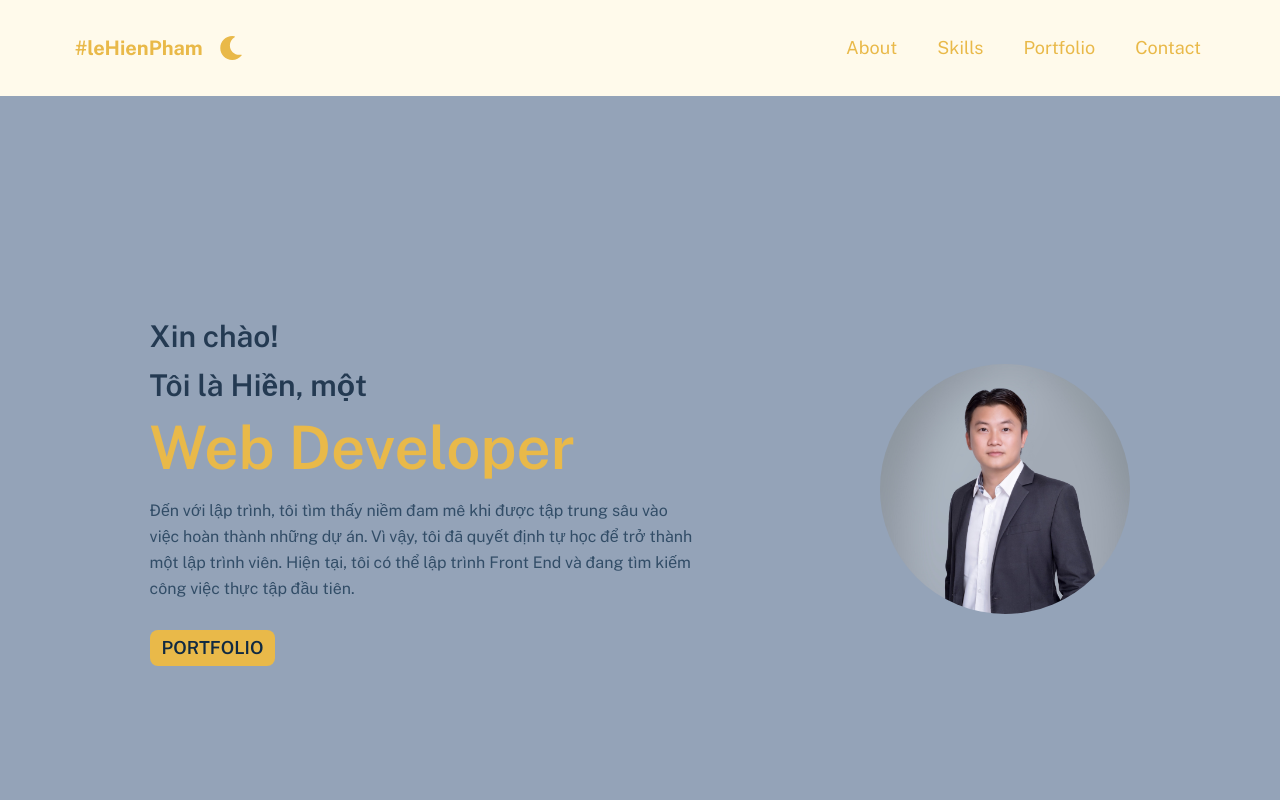
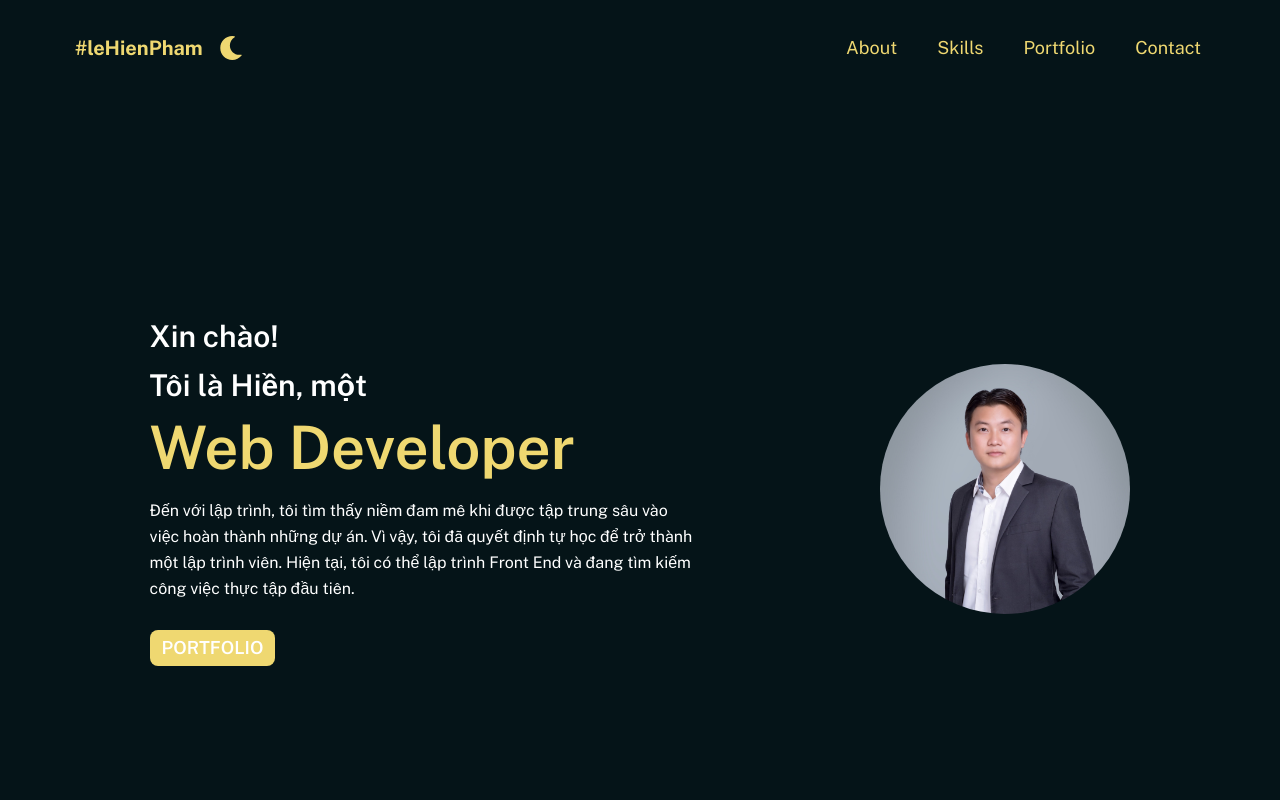
Before and after one commit to Zenin-dev/Personal-Portfolio-leHienPham, a React (Vite) app: page / in a window 1280 px wide. Both pictures are taken after a click on the icon 229 px from the left and 48 px from the top of the page. Shown: the top 800 px of the page. Built offline with nearby package versions, Linux system fonts and the light colour scheme.

Commit message:
Add Dark Mode

```diff
--- a/src/App.jsx
+++ b/src/App.jsx
@@ -34,8 +34,10 @@ function App() {
     }
   }, [windowSize])
   return (
-    <div id='content-wrapper' className='font-primary text-grey-1'>
-      <div id='hero' className='h-screen bg-primary-10 dark:bg-slate-400'>
+    <div
+      id='content-wrapper'
+      className='font-primary text-grey-1 dark:text-dark-grey-1'>
+      <div id='hero' className='h-screen bg-primary-10 dark:bg-dark-primary-10'>
         <NavBar isMobile={isMobile} />
         <About />
       </div>
--- a/src/components/About/About.jsx
+++ b/src/components/About/About.jsx
@@ -6,18 +6,18 @@ const About = () => {
           <div id='about-content' className='text-center md:text-left md:w-3/5'>
             <div
               id='about-hello'
-              className='text-xl md:text-3xl md:leading-relaxed text-grey-2 font-semibold'>
+              className='text-xl md:text-3xl md:leading-relaxed font-semibold'>
               Xin chào! <br></br>
               Tôi là Hiền, một
             </div>
             <h1
               id='about-title'
-              className='mt-2 text-4xl md:text-6xl text-primary-5 font-semibold'>
+              className='mt-2 text-4xl md:text-6xl text-primary-5 dark:text-dark-primary-5 font-semibold'>
               Web Developer
             </h1>
             <p
               id='about-desc'
-              className='mt-5 text-base md:leading-relaxed text-grey-3 md:w-4/5'>
+              className='mt-5 text-base md:leading-relaxed md:w-4/5'>
               Đến với lập trình, tôi tìm thấy niềm đam mê khi được tập trung sâu
               vào việc hoàn thành những dự án. Vì vậy, tôi đã quyết định tự học
               để trở thành một lập trình viên. Hiện tại, tôi có thể lập trình
--- a/src/components/Contact/Contact.jsx
+++ b/src/components/Contact/Contact.jsx
@@ -3,7 +3,7 @@ import { MdEmail } from 'react-icons/md'
 import { FaGithub } from 'react-icons/fa'
 const Contact = () => {
   return (
-    <section id='contact' className='bg-grey-10'>
+    <section id='contact' className='bg-grey-10 dark:bg-dark-grey-10'>
       <div className='container mx-auto px-4'>
         {/* <!-- contact heading --> */}
         <div className='section-heading'>
@@ -13,7 +13,7 @@ const Contact = () => {
         <div className='contact-center md:flex'>
           <div className='contact-info md:w-1/2'>
             <h3 className='section-heading-lv2'>Contact Info</h3>
-            <ul className='mt-5 flex flex-col gap-5 text-primary-1'>
+            <ul className='mt-5 flex flex-col gap-5 text-primary-1 dark:text-dark-primary-1'>
               {/* <!-- item 1 --> */}
               <li className='contact-item'>
                 <IoLocationSharp size={'24px'} />
--- a/src/components/NavBar/NavBar.jsx
+++ b/src/components/NavBar/NavBar.jsx
@@ -12,29 +12,33 @@ const NavBar = props => {
     setOpenMenu(!openMenu)
   }
   return (
-    <nav id='nav' className='bg-white md:bg-primary-10 z-10'>
+    <nav
+      id='nav'
+      className='bg-white dark:bg-dark-white md:bg-primary-10 dark:md:bg-dark-primary-10  z-10'>
       <div className='container mx-auto px-5'>
         <div className='flex items-center h-16 md:h-22'>
           <div
             id='logo'
-            className='font-primary text-lg md:text-xl text-primary-5 font-bold'>
+            className='font-primary text-lg md:text-xl text-primary-5 dark:text-dark-primary-5 font-bold'>
             <p>#leHienPham</p>
           </div>
           {isDarkMode ? (
             <FaMoon
-              className='ml-4 text-primary-5 cursor-pointer'
+              className='ml-4 text-primary-5 dark:text-dark-primary-5 cursor-pointer'
               size={'24px'}
               onClick={() => toggleDarkMode(!isDarkMode)}
             />
           ) : (
             <IoSunny
-              className='ml-3 text-primary-5 cursor-pointer'
+              className='ml-3 text-primary-5 dark:text-dark-primary-5 cursor-pointer'
               size={'30px'}
               onClick={() => toggleDarkMode(!isDarkMode)}
             />
           )}
 
-          <ul id='nav-menu' className='ml-auto text-primary-5'>
+          <ul
+            id='nav-menu'
+            className='ml-auto text-primary-5 dark:text-dark-primary-5'>
             {openMenu && isMobile ? (
               <IoMdClose
                 size={'30px'}
@@ -64,7 +68,7 @@ const NavBar = props => {
               </div>
             )}
             {openMenu && (
-              <div className='flex flex-col gap-y-3 absolute right-8 bg-white p-8 text-center text-sm'>
+              <div className='flex flex-col gap-y-2 absolute right-8 bg-white dark:bg-dark-white p-6 text-center text-sm'>
                 <li className='nav__link' onClick={handleMenu}>
                   <a href='#about'>About</a>
                 </li>
--- a/src/components/Portfolio/Portfolio.jsx
+++ b/src/components/Portfolio/Portfolio.jsx
@@ -1,6 +1,6 @@
 const Portfolio = () => {
   return (
-    <section id='portfolio'>
+    <section id='portfolio' className='dark:bg-dark-white'>
       <div className='container'>
         <div className='section-heading'>
           <h2>Portfolio</h2>
@@ -40,7 +40,7 @@ const Portfolio = () => {
                 Live
               </a>
               <a
-                className='btn mt-1'
+                className='btn md:mt-1'
                 href='https://github.com/Zenin-dev/Responsive-web-design__Dental-clinic--Shine-Smile'
                 target='_blank'>
                 Source
@@ -82,7 +82,7 @@ const Portfolio = () => {
                 Live
               </a>
               <a
-                className='btn mt-1'
+                className='btn md:mt-1'
                 href='https://github.com/Zenin-dev/Responsive-web-design__Dental-clinic--Shine-Smile'
                 target='_blank'>
                 Source
--- a/src/components/Skills/Skills.jsx
+++ b/src/components/Skills/Skills.jsx
@@ -9,7 +9,7 @@ import { FaBootstrap } from 'react-icons/fa'
 import { FaGitAlt } from 'react-icons/fa'
 const Skills = () => {
   return (
-    <section id='skills' className=' bg-grey-10'>
+    <section id='skills' className=' bg-grey-10 dark:bg-dark-grey-10 '>
       <div className='container'>
         <div className='section-heading'>
           <h2>Skills</h2>
--- a/src/index.css
+++ b/src/index.css
@@ -8,23 +8,23 @@
     @apply lg:max-w-[1170px] mx-auto p-4;
   }
   .btn {
-    @apply mt-7 text-base md:text-lg font-semibold rounded-lg px-3 py-1 bg-primary-5 hover:scale-105 hover:bg-primary-6 duration-200;
+    @apply mt-7 text-base md:text-lg font-semibold rounded-lg px-3 py-1 bg-primary-5 dark:bg-dark-primary-5 hover:scale-105 hover:bg-primary-6 duration-200;
   }
   .nav__link {
     @apply cursor-pointer p-1 hover:scale-105 hover:drop-shadow-sm duration-200;
   }
   .section-heading {
-    @apply flex flex-col pt-10 md:pt-16 md:items-center text-4xl md:text-5xl text-grey-1 font-semibold font-secondary;
+    @apply flex flex-col pt-10 md:pt-16 md:items-center text-4xl md:text-5xl text-grey-1 dark:text-dark-grey-1 font-semibold font-secondary;
   }
   .section-heading-lv2 {
     @apply mt-12 text-20 md:text-[26px] tracking-widest font-semibold;
   }
   .section-heading-underline {
-    @apply w-[60px] md:w-[80px] h-[3px] md:h-[4px] bg-primary-5 mt-2 md:mt-4;
+    @apply w-[60px] md:w-[80px] h-[3px] md:h-[4px] bg-primary-5 dark:bg-dark-primary-5 mt-2 md:mt-4;
   }
   /* skills */
   .skills-item {
-    @apply flex flex-col justify-center items-center text-primary-1;
+    @apply flex flex-col justify-center items-center text-primary-1 dark:text-dark-primary-1;
   }
   .skills-name {
     @apply mt-1 text-sm md:text-base;
@@ -46,7 +46,7 @@
     @apply rounded-lg;
   }
   .project__title {
-    @apply mt-10 text-20 md:text-30 text-grey-1 font-secondary font-bold tracking-wider;
+    @apply mt-10 text-20 md:text-30 text-grey-1 dark:text-dark-grey-1 font-secondary font-bold tracking-wider;
   }
   .project__desc {
     @apply mt-5 tracking-wider;
--- a/tailwind.config.js
+++ b/tailwind.config.js
@@ -25,6 +25,28 @@ export default {
         'grey-8': '#bcccdc',
         'grey-9': '#dae2ec',
         'grey-10': '#f1f5f8',
+        // dark-theme
+        'dark-primary-1': '#fff',
+        'dark-primary-2': '#9da9ac',
+        'dark-primary-3': '#6b7e83',
+        'dark-primary-4': '#3a5359',
+        'dark-primary-5': '#efd871',
+        'dark-primary-6': '#d7c264',
+        'dark-primary-7': '#a7974e',
+        'dark-primary-8': '#786c38',
+        'dark-primary-9': '#484021',
+        'dark-primary-10': '#051418',
+        'dark-grey-1': '#fff',
+        'dark-grey-2': '#f9efc5',
+        'dark-grey-3': '#f5e7a9',
+        'dark-grey-4': '#f2df8c',
+        'dark-grey-5': '#f9efc5',
+        'dark-grey-6': '#08242b',
+        'dark-grey-7': '#072026',
+        'dark-grey-8': '#061c22',
+        'dark-grey-9': '#05181d',
+        'dark-grey-10': '#051418',
+        'dark-white': '#072026',
       },
 
       fontFamily: {
```
